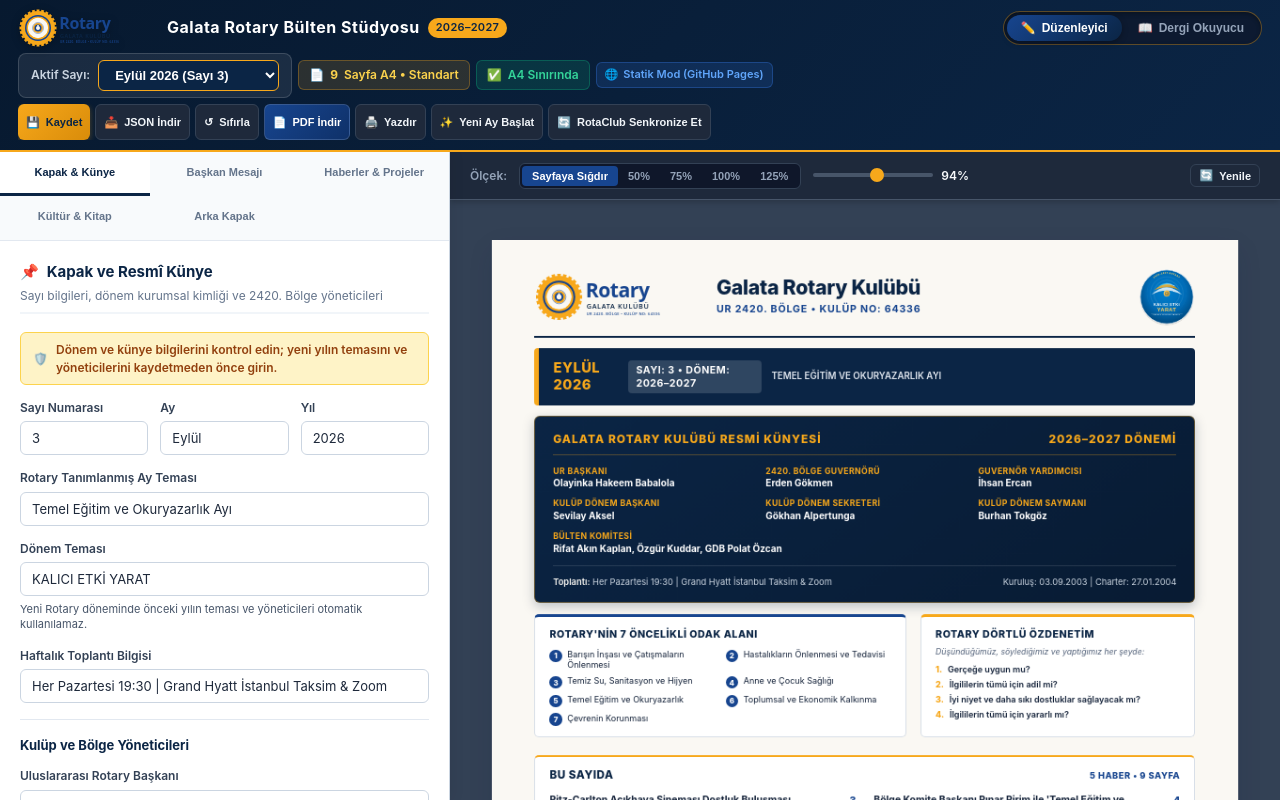
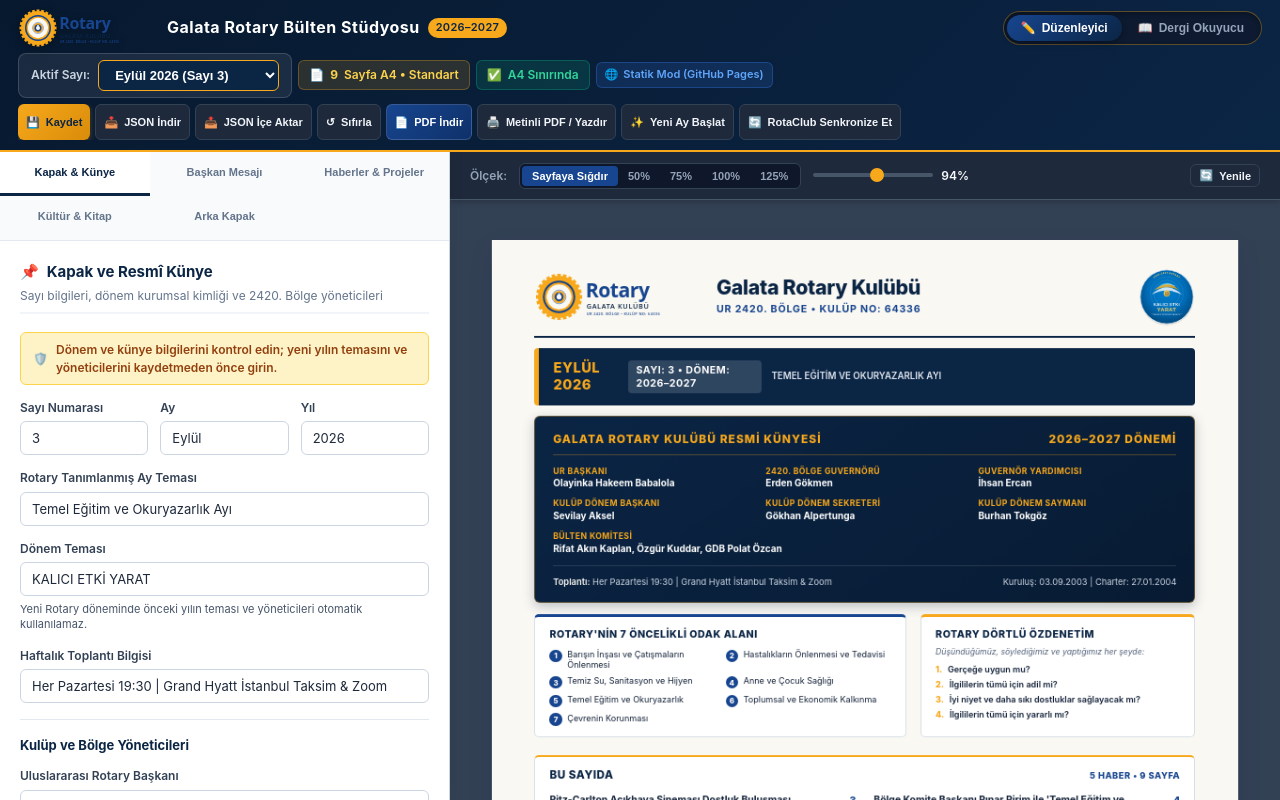
Before and after one commit to Rifat-Akin/galata-rotary-bulten, a website: page public/index.html in a window 1280 px wide. Drawn offline with Linux system fonts and the light colour scheme; no server answers; files whose address does not match are found by name.

Commit message:
ui: restore JSON backups, durable drafts and explicit text-selectable print option

```diff
--- a/public/index.html
+++ b/public/index.html
@@ -65,6 +65,14 @@
         <span>📥</span> <span>JSON İndir</span>
       </button>
 
+      <button id="btn-import-json" aria-label="Önceden indirilen bülten JSON yedeğini geri yükle"
+              class="btn btn-secondary mobile-secondary-action"
+              title="JSON yedeğini bu cihazdaki taslaklara güvenle geri yükle; yayımlamaz">
+        <span>📤</span> <span>JSON İçe Aktar</span>
+      </button>
+      <input type="file" id="inp-import-json" accept=".json,application/json" hidden
+             aria-label="Bülten JSON yedek dosyasını seç">
+
       <button id="btn-reset-issue" aria-label="Yerel değişiklikleri sıfırla" class="btn btn-secondary mobile-secondary-action" title="Yerel Değişiklikleri Sıfırla ve Orijinal Bülteni Yükle">
         <span>↺</span> <span>Sıfırla</span>
       </button>
@@ -75,8 +83,8 @@
       <a id="pdf-download-ready" class="pdf-ready-link no-print" href="#" hidden
          aria-label="Hazırlanan PDF dosyasını indir">✓ Hazır PDF · İndir</a>
 
-      <button id="btn-print" aria-label="Bülteni yazdır" class="btn btn-secondary mobile-secondary-action" title="Tarayıcı Yazdırma İletişim Kutusunu Aç (Ctrl+P)">
-        <span>🖨️</span> <span>Yazdır</span>
+      <button id="btn-print" aria-label="Seçilebilir metinli PDF oluştur veya yazdır" class="btn btn-secondary mobile-secondary-action" title="Metni seçilebilir PDF için Yazdır > PDF olarak kaydet (Ctrl+P)">
+        <span>🖨️</span> <span>Metinli PDF / Yazdır</span>
       </button>
 
       <button id="btn-new-issue" aria-label="Yeni ay bülteni başlat" class="btn btn-secondary mobile-secondary-action" title="Yeni Bir Ay İçin Bülten Şablonu Başlat">
@@ -463,7 +471,8 @@
   <div id="toast-container" class="toast-container no-print"></div>
 
   <!-- Load Renderer & Studio Controller -->
+  <script src="draft-store.js?v=20261105-drafts16" defer></script>
   <script type="module" src="renderer.js?v=20261105-monthly15"></script>
-  <script type="module" src="studio.js?v=20261105-monthly15"></script>
+  <script type="module" src="studio.js?v=20261105-drafts16"></script>
 </body>
 </html>
```
